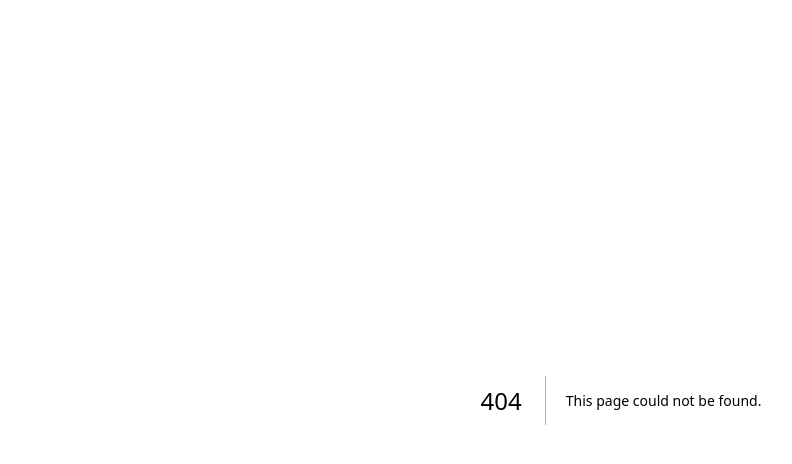
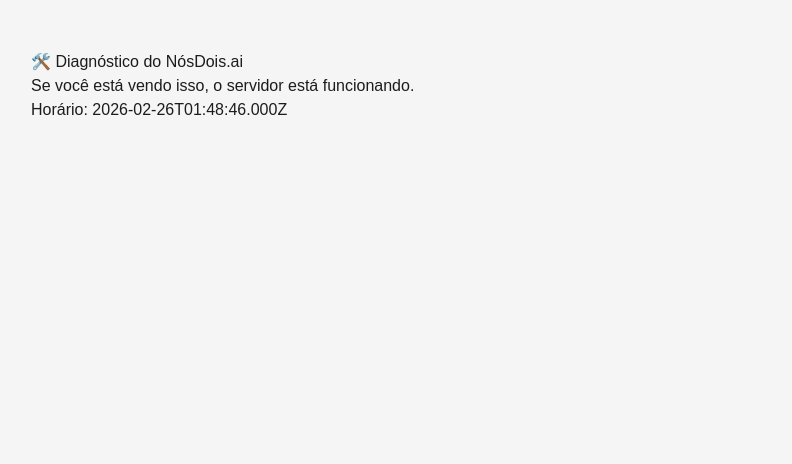
Before and after one commit to Candez2350/nos-dois-ai, a Next.js app: page /debug in a window 1280 px wide. Before the commit this address had no page. Shown: the top 464 px of the page, without its empty margins (19-811 px from the left). Built offline with nearby package versions, Linux system fonts and the light colour scheme.

Commit message:
debug: add diagnostic page

```diff
--- /dev/null
+++ b/app/debug/page.tsx
@@ -0,0 +1,10 @@
+export const dynamic = 'force-dynamic';
+export default function DebugPage() {
+  return (
+    <div style={{ padding: '50px', fontFamily: 'sans-serif' }}>
+      <h1>🛠️ Diagnóstico do NósDois.ai</h1>
+      <p>Se você está vendo isso, o servidor está funcionando.</p>
+      <p>Horário: {new Date().toISOString()}</p>
+    </div>
+  );
+}
```
